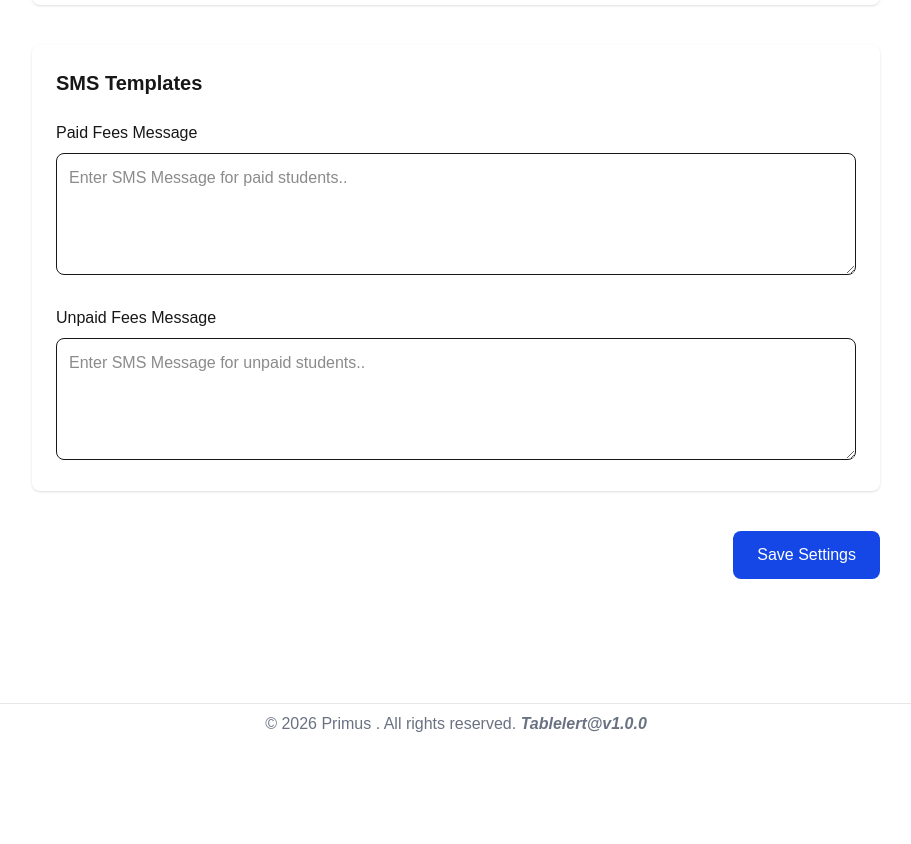
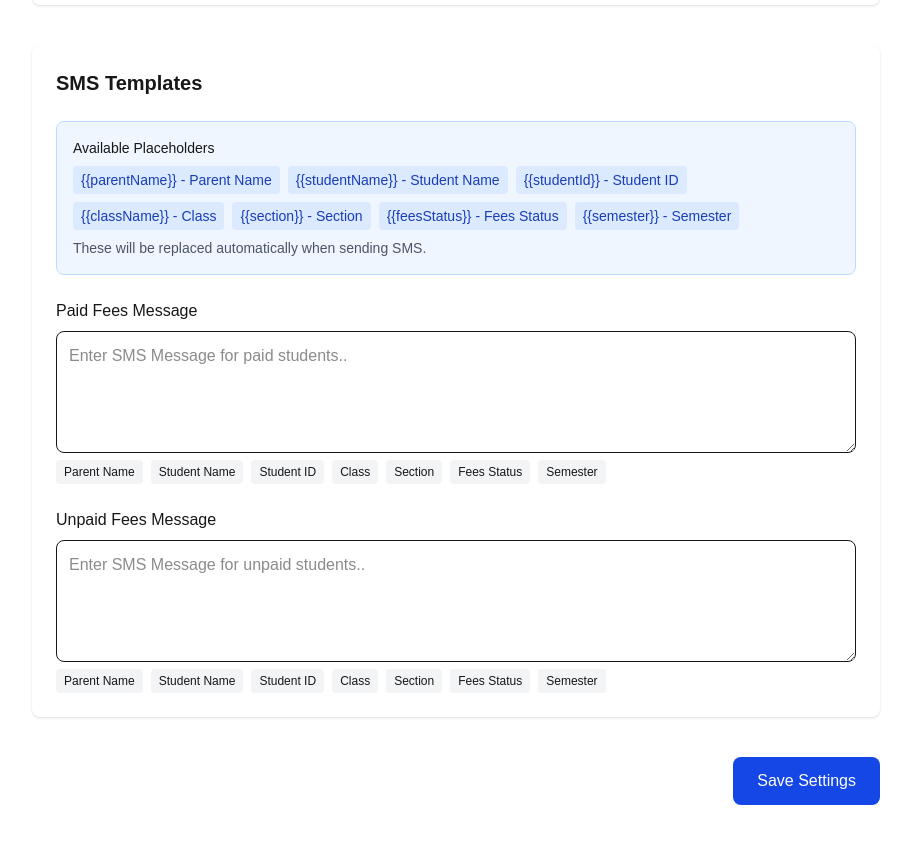
Before and after one commit to praisezedo/primus-dashboard, a Next.js app: page /settings-setup in a window 1280 px wide. Shown: the part 480-1324 px from the top of the page, without its empty margins (184-1095 px from the left). Before the commit the page ends 1224 px from the top, so only its background shows below. Built offline with nearby package versions, Linux system fonts and the light colour scheme; no server answers.

Commit message:
added email send validation

```diff
--- a/app/(dashboard)/students/page.tsx
+++ b/app/(dashboard)/students/page.tsx
@@ -25,7 +25,7 @@ async function fetchSettings() {
     setClasses(res.data.classes || []);
 }
 
- const debouncSearch = useDebounce(search , 500);
+ const debouncSearch = useDebounce(search , 1100);
 
 // fetch students
 async function fetchStudents() {
--- a/app/academic-session/page.tsx
+++ b/app/academic-session/page.tsx
@@ -44,7 +44,7 @@ export default function AcademicSessionSignUp() {
         />
         <button
           disabled={loading}
-          className="bg-blue-700 text-white p-3 rounded-lg"
+          className="bg-blue-700 hover:opacity-50 text-white p-3 rounded-lg"
         >
           {loading ? "Creating..." : "Start Session"}
         </button>
--- a/app/api/auth/signup/route.ts
+++ b/app/api/auth/signup/route.ts
@@ -3,13 +3,15 @@ import bcrypt from "bcryptjs";
 import { connectDB } from "@/lib/mongodb";
 import Admin from "@/app/models/Admin";
 import { v4 as uuidv4 } from "uuid";
+import { sendWelcomeEmail } from "@/lib/email";
+
+const EMAIL_REGEX = /^[^\s@]+@[^\s@]+\.[^\s@]+$/;
 
 export async function POST(req: Request) {
   try {
     await connectDB();
 
-    const { adminName, adminEmail, schoolName, adminPassword } =
-      await req.json();
+    const { adminName, adminEmail, schoolName, adminPassword } = await req.json();
 
     if (!adminName || !adminEmail || !adminPassword || !schoolName) {
       return NextResponse.json(
@@ -18,6 +20,13 @@ export async function POST(req: Request) {
       );
     }
 
+    //  Email format validation
+    if (!EMAIL_REGEX.test(adminEmail)) {
+      return NextResponse.json(
+        { message: "Invalid email format" },
+        { status: 400 }
+      );
+    }
     const existingAdmin = await Admin.findOne({ adminEmail });
 
     if (existingAdmin) {
@@ -40,6 +49,13 @@ await Admin.create({
   schoolId,
 });
 
+    // Send welcome email
+    try {
+       await sendWelcomeEmail(adminEmail , adminName , schoolName , schoolId);
+    } catch (emailError:any) {
+        console.error("Error sending welcome email:", emailError?.message || emailError);
+    }
+
     return NextResponse.json(
       {
         message: "Admin created successfully",
--- a/app/settings-setup/page.tsx
+++ b/app/settings-setup/page.tsx
@@ -7,6 +7,17 @@ import PrimusLoader from "@/components/UI/PrimusLoader";
 import Footer from "@/components/UI/Footer";
 import { useRouter } from "next/navigation";
 import { toast } from "sonner";
+
+const SMS_PLACEHOLDER = [
+  {key: "{{parentName}}", label: "Parent Name" },
+  {key: "{{studentName}}", label: "Student Name" },
+  {key: "{{studentId}}", label: "Student ID" },
+  {key: "{{className}}" , label: "Class" },
+  {key: "{{section}}" , label: "Section"},
+  {key: "{{feesStatus}}", label: "Fees Status"},
+  {key: "{{semester}}" ,label: "Semester"},
+];
+
 export default function SettingsPage() {
 
   const router = useRouter();
@@ -40,6 +51,12 @@ export default function SettingsPage() {
             setLoading(false)
         })
     },[])
+
+    const insertPlaceholder = (field: "paid" | "unpaid", placeholder: string) => {
+      setSmsTemplate((prev) => ({
+        ...prev, [field]: prev[field] + " " + placeholder
+      }));
+    }
 
     const addClass = () => {
         if (!classInput.trim()) return;
@@ -116,6 +133,7 @@ const saveSettings = async () => {
               placeholder="e.g. JSS 1"
               value={classInput}
               onChange={(e) => setClassInput(e.target.value)}
+              onKeyDown={(e) => e.key === "Enter" && addClass() && e.preventDefault()}
             />
             <button
               onClick={addClass}
@@ -153,6 +171,7 @@ const saveSettings = async () => {
               placeholder="e.g.  A or Science B"
               value={sectionInput}
               onChange={(e) => setSectionInput(e.target.value)}
+              onKeyDown={(e) => e.key === "Enter" && addSection() && e.preventDefault()}
             />
             <button
               onClick={addSection}
@@ -201,6 +220,24 @@ const saveSettings = async () => {
       <section className="bg-white p-6 rounded-lg shadow space-y-6">
         <h2 className="text-xl font-semibold">SMS Templates</h2>
 
+       {/* Helper */}
+        <div className="bg-blue-50 border border-blue-200 rounded-lg p-4 text-sm">
+          <p className="font-medium mb-2">Available Placeholders</p>
+          <div className="flex flex-wrap gap-2">
+            {SMS_PLACEHOLDER.map((p) => (
+              <span
+               key={p.key}
+               className="bg-blue-100 text-blue-800 px-2 py-1 rounded"
+              >
+                {p.key} - {p.label}
+              </span>
+            ))}
+          </div>
+          <p className="mt-2 text-gray-600">
+            These will be replaced automatically when sending SMS.
+          </p>
+          </div>
+
         <div>
           <label className="font-medium">Paid Fees Message</label>
           <textarea
@@ -212,6 +249,19 @@ const saveSettings = async () => {
               setSmsTemplate({ ...smsTemplate, paid: e.target.value })
             }
           />
+
+      <div className="flex flex-wrap gap-2">
+             {SMS_PLACEHOLDER.map((p) => (
+              <button
+                key={p.key}
+                type="button"
+                onClick={() => insertPlaceholder("paid" , p.key)}
+                className="text-xs bg-gray-100 hover:bg-gray-200 px-2 py-1 rounded"
+              >
+                {p.label}
+              </button>
+             ))}
+        </div>
         </div>
 
         <div>
@@ -225,6 +275,19 @@ const saveSettings = async () => {
               setSmsTemplate({ ...smsTemplate, unpaid: e.target.value })
             }
           />
+
+ <div className="flex flex-wrap gap-2">
+             {SMS_PLACEHOLDER.map((p) => (
+              <button
+                key={p.key}
+                type="button"
+                onClick={() => insertPlaceholder("unpaid", p.key)}
+                className="text-xs bg-gray-100 hover:bg-gray-200 px-2 py-1 rounded"
+              >
+                {p.label}
+              </button>
+             ))}
+        </div>
         </div>
       </section>
 
--- a/components/dashboard/NotSentSMS.tsx
+++ b/components/dashboard/NotSentSMS.tsx
@@ -1,4 +1,4 @@
-import LoadingSpinner from "../UI/LoadingSpinner";
+
 import { faCancel } from "@fortawesome/free-solid-svg-icons";
 import { FontAwesomeIcon } from "@fortawesome/react-fontawesome";
 
@@ -6,9 +6,8 @@ export default function NotSentSMS() {
     return <>
         <div className="px-5 w-90 h-50 mb-10 rounded-lg border border-gray-200 shadow-sm flex flex-col justify-center gap-3">
 
-
         <div className="flex justify-between">
-        <p className="text-gray-500">Total Unsent SMS</p>
+        <p className="text-gray-500">Unsent SMS</p>
         <span className="p-2 rounded-full bg-red-100"><FontAwesomeIcon icon={faCancel} className="w-5 h-5 text-red-700"/></span>
          </div>
             <h1 className="font-bold text-3xl">0</h1>
--- a/components/dashboard/SentSMS.tsx
+++ b/components/dashboard/SentSMS.tsx
@@ -1,5 +1,6 @@
 import { FontAwesomeIcon } from "@fortawesome/react-fontawesome"
 import { faEnvelopesBulk } from "@fortawesome/free-solid-svg-icons"
+
 export default function SentSMS() {
         return <>
         <div className="px-5 w-90 h-50 mb-10 rounded-lg border border-gray-200 shadow-sm flex flex-col justify-center gap-3">
--- /dev/null
+++ b/lib/email.ts
@@ -0,0 +1,38 @@
+import nodemailer from "nodemailer";
+
+const transporter = nodemailer.createTransport({
+  service: "gmail",
+  auth: {
+    user: process.env.EMAIL_USER,
+    pass: process.env.EMAIL_PASS,
+  },
+});
+
+export async function sendWelcomeEmail(
+  to: string,
+  name: string,
+  schoolName: string,
+  schoolId: string
+) {
+  if (!process.env.EMAIL_USER || !process.env.EMAIL_PASS) {
+    throw new Error("Email environment variables not set");
+  }
+
+  await transporter.sendMail({
+    from: `"Primus" <${process.env.EMAIL_USER}>`,
+    to,
+    subject: "Welcome to Primus 🎉",
+    text: `Hello ${name},
+
+Your Primus admin account has been created successfully.
+
+School Name: ${schoolName}
+School ID: ${schoolId}
+
+You can now log in and start managing your school.
+
+If you did not create this account, please ignore this email.
+
+— Primus Team`,
+  });
+}
--- a/package.json
+++ b/package.json
@@ -16,6 +16,7 @@
     "jsonwebtoken": "^9.0.3",
     "mongodb": "^7.0.0",
     "next": "16.1.2",
+    "nodemailer": "^8.0.1",
     "papaparse": "^5.5.3",
     "react": "19.2.3",
     "react-dom": "19.2.3",
@@ -25,6 +26,7 @@
   "devDependencies": {
     "@tailwindcss/postcss": "^4",
     "@types/node": "^20",
+    "@types/nodemailer": "^7.0.9",
     "@types/react": "^19",
     "@types/react-dom": "^19",
     "eslint": "^9",
```
Also changed, not shown: 1 other file (tests, documents, lock files or other folders).
